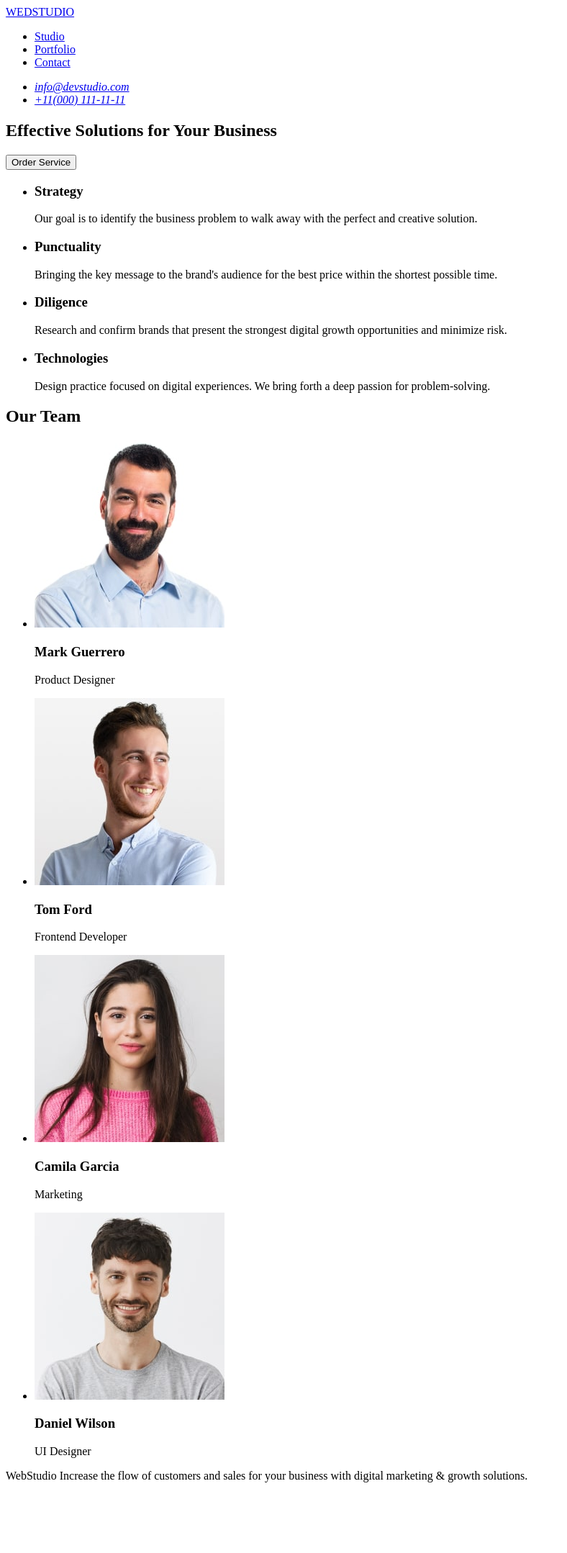
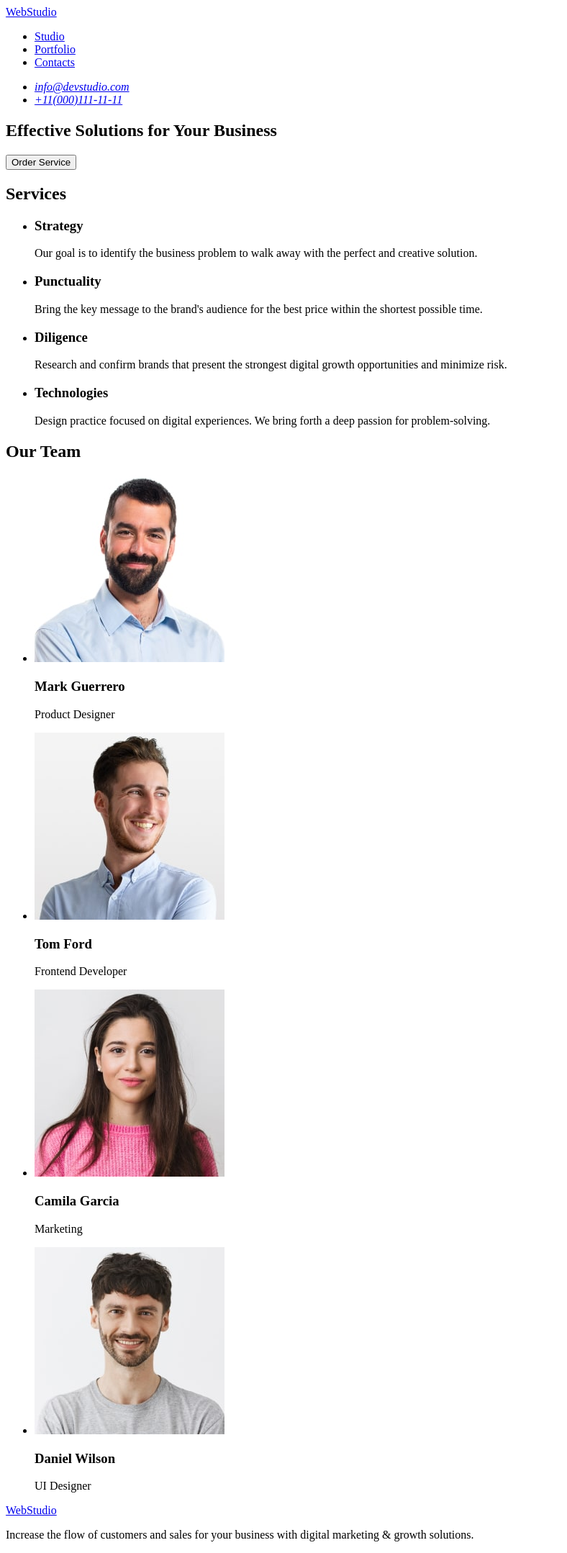
Before and after one commit to Leonova-Tatiana/goit-markup-hw-01, a plain HTML site: page index.html in a window 1280 px wide. Shown: the whole page at 72% size, without its empty margins (0-788 px from the left). Before the commit the page ends 2076 px from the top, so only its background shows below. Drawn offline with Linux system fonts and the light colour scheme.

Commit message:
first work

```diff
--- a/index.html
+++ b/index.html
@@ -7,27 +7,28 @@
   </head>
   <body>
     <header>
-      <a href="./index.html">WEDSTUDIO</a>
       <nav>
+        <a href="./index.html">WebStudio</a>
         <ul>
           <li><a href="#studio">Studio</a></li>
           <li><a href="portfolio">Portfolio</a></li>
-          <li><a href="#contact">Contact</a></li>
+          <li><a href="#contact">Contacts</a></li>
         </ul>
       </nav>
       <address>
         <ul>
           <li><a href="mailto:info@devstudio.com">info@devstudio.com</a></li>
-          <li><a href="tel:+110001111111">+11(000) 111-11-11</a></li>
+          <li><a href="tel:+110001111111">+11(000)111-11-11</a></li>
         </ul>
       </address>
     </header>
     <main>
       <section class="hero">
         <h1>Effective Solutions for Your Business</h1>
-        <button id="feedback-btn">Order Service</button>
+        <button type="button">Order Service</button>
       </section>
       <section class="services">
+        <h2>Services</h2>
         <ul>
           <li>
             <h3>Strategy</h3>
@@ -39,8 +40,8 @@
           <li>
             <h3>Punctuality</h3>
             <p>
-              Bringing the key message to the brand's audience for the best
-              price within the shortest possible time.
+              Bring the key message to the brand's audience for the best price
+              within the shortest possible time.
             </p>
           </li>
           <li>
@@ -106,9 +107,10 @@
       </section>
     </main>
     <footer>
+      <a href="./index.html">WebStudio</a>
       <p>
-        WebStudio Increase the flow of customers and sales for your business
-        with digital marketing & growth solutions.
+        Increase the flow of customers and sales for your business with digital
+        marketing & growth solutions.
       </p>
     </footer>
   </body>
```
